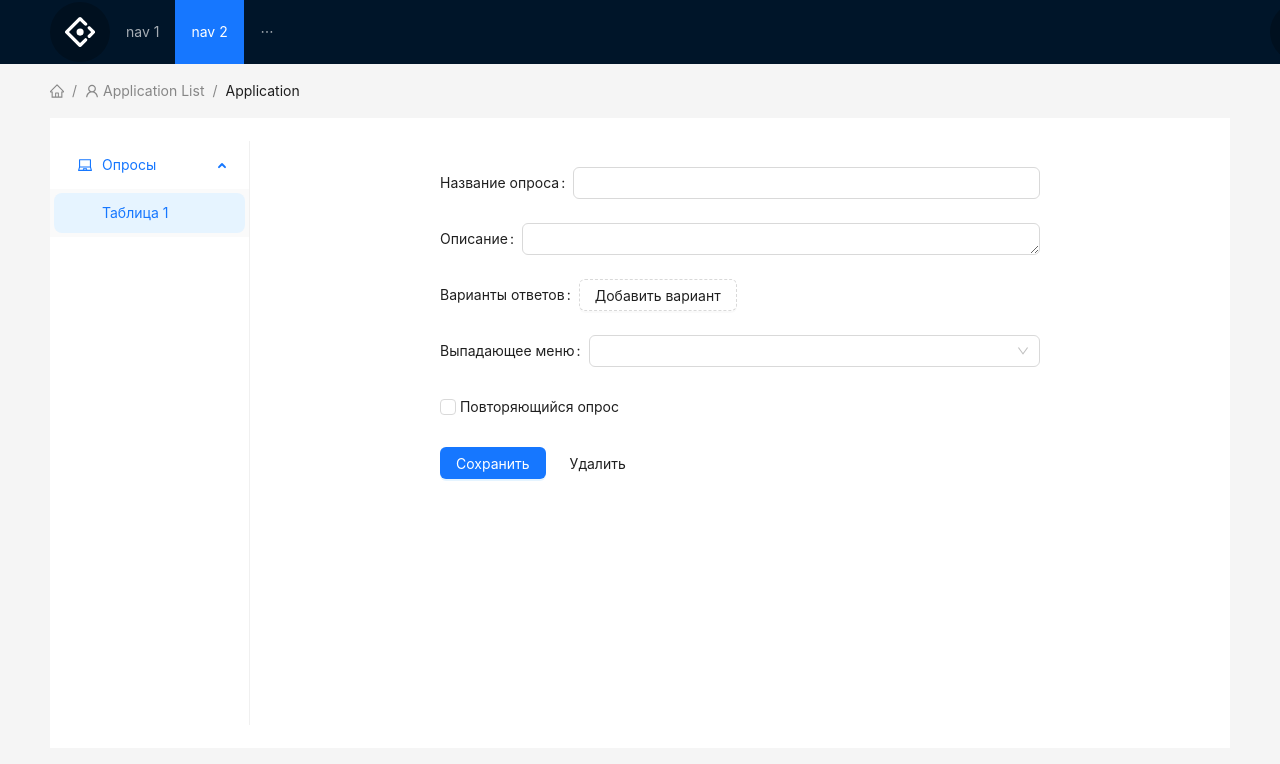
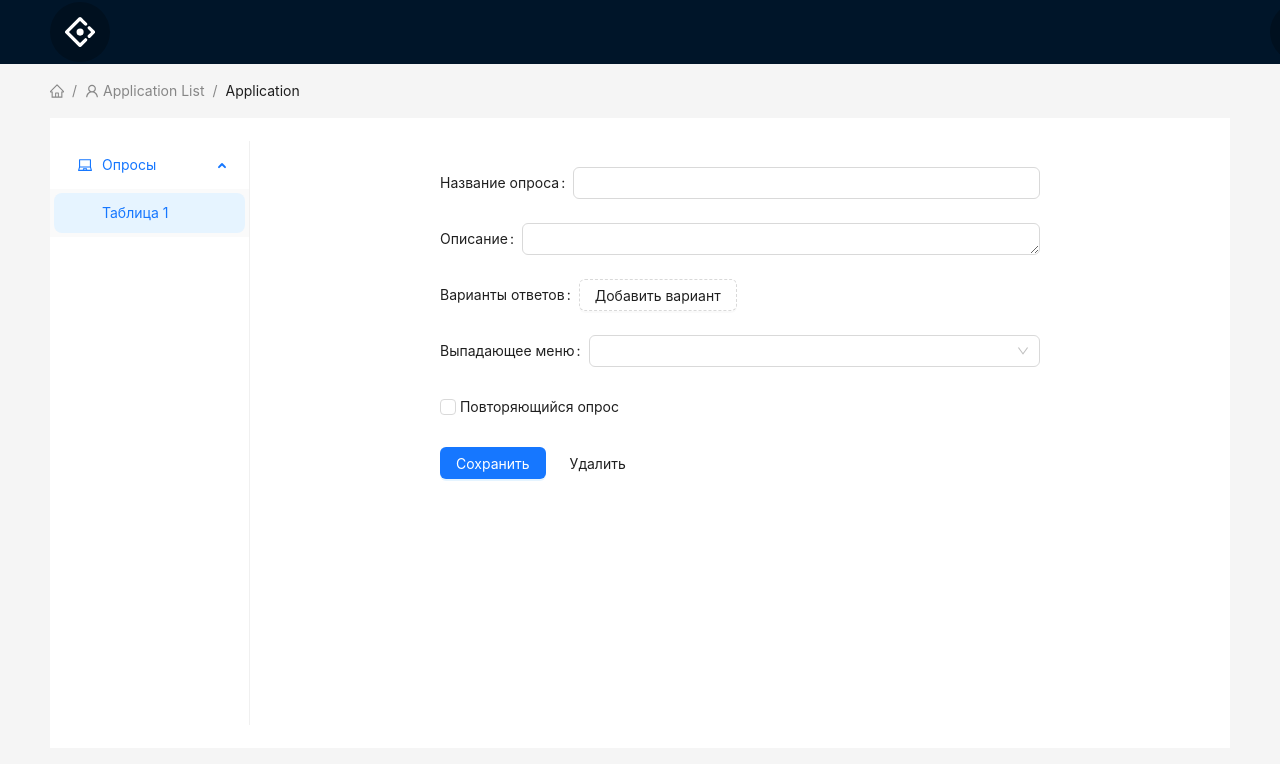
Before and after one commit to DzianisBoika/Survey_app, a React (Create React App) app: page / in a window 1280 px wide. Shown: the top 764 px of the page. Built offline with nearby package versions, Linux system fonts and the light colour scheme.

Commit message:
удалила меню в header

```diff
--- a/src/Layouts/Header.tsx
+++ b/src/Layouts/Header.tsx
@@ -1,14 +1,11 @@
 import React from 'react';
 import stylesheet from '../Assets/Styles/Header.module.scss';
-import { Layout, Menu } from 'antd';
+import { Layout } from 'antd';
 import { AntDesignOutlined, LogoutOutlined } from '@ant-design/icons';
 import { Avatar } from 'antd';
 const { Header } = Layout;
 
-const items1 = ['1', '2', '3'].map((key) => ({
-    key,
-    label: `nav ${key}`,
-}));
+
 
 const HeaderApp: React.FC = () => {
     return (
@@ -18,7 +15,7 @@ const HeaderApp: React.FC = () => {
             size={60}
           icon={<AntDesignOutlined />} // лого
         />
-        <Menu theme="dark" mode="horizontal" defaultSelectedKeys={['2']} items={items1} />
+
         </div>
 
         <Avatar
```
